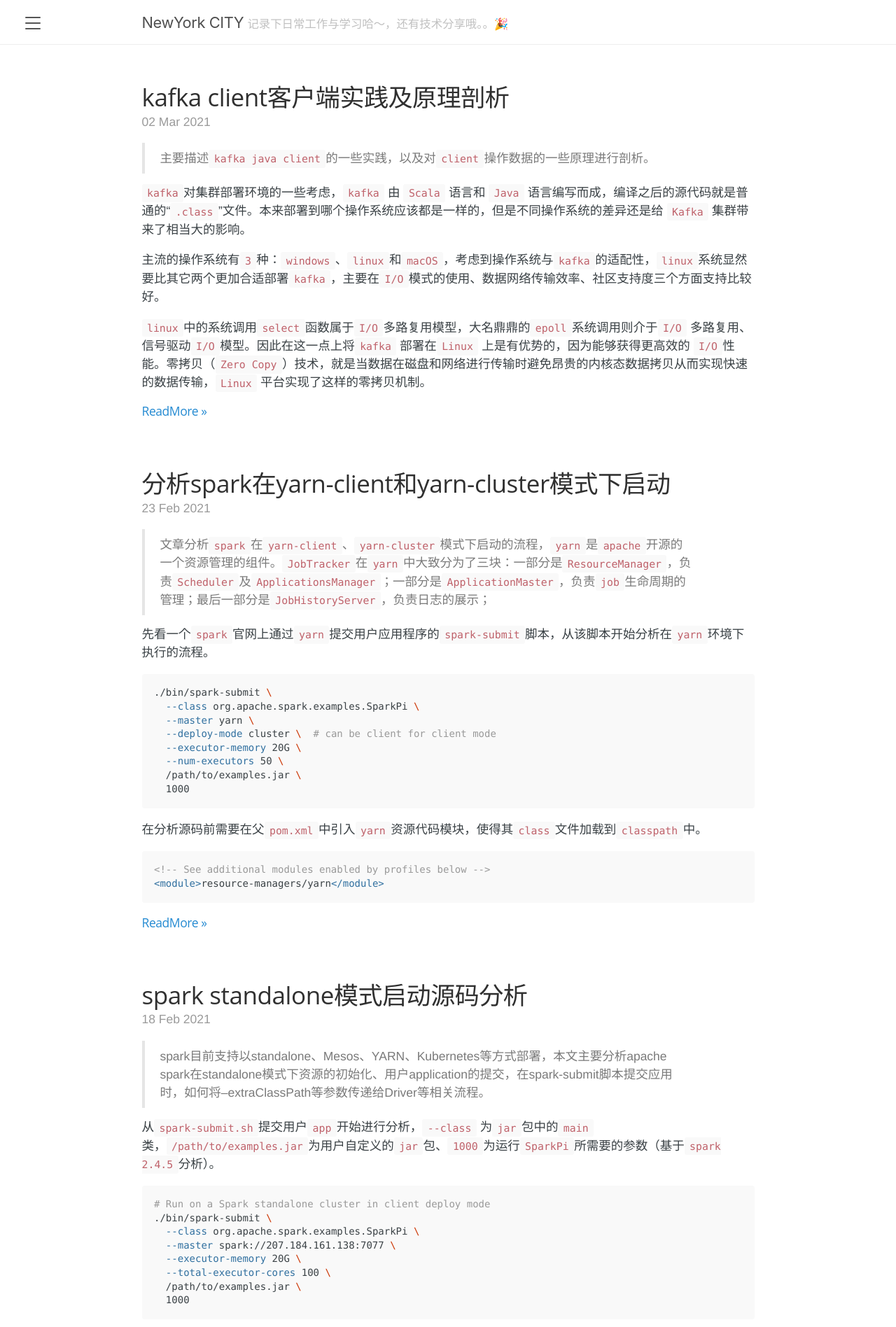
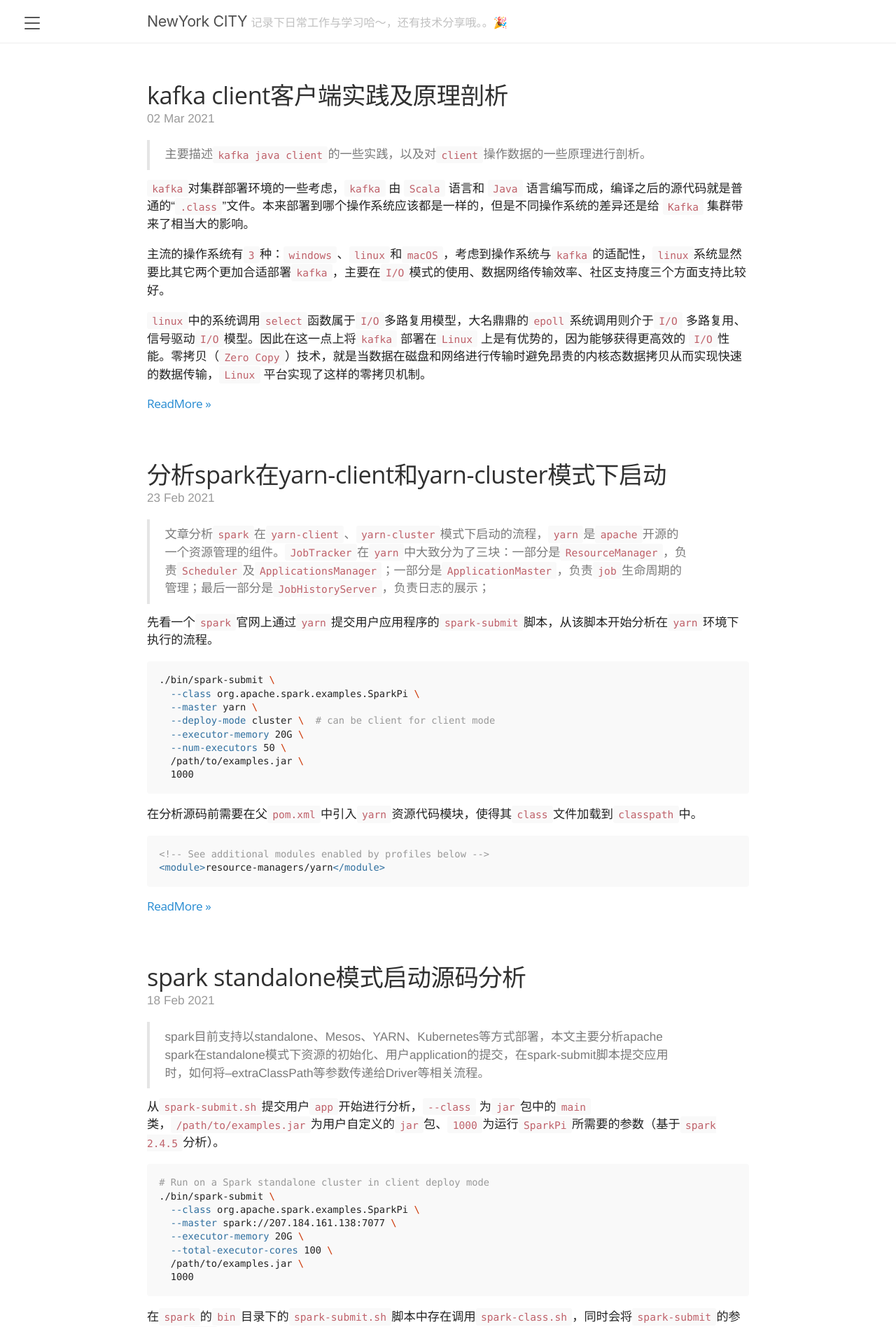
Before and after one commit to dongma/dongma.github.io, a Jekyll site: the page built from index.html, in a window 1280 px wide. Shown: the top 1896 px of the page at 70% size. Built offline with Jekyll 4.4.1, drawn with Linux system fonts in a browser that asks for light colours; the list of posts is cut into pages by our own code.

Commit message:
resize font-size to 17.2 px in html tag and use color #222

```diff
--- a/public/css/lanyon.css
+++ b/public/css/lanyon.css
@@ -312,7 +312,8 @@
 
 .page,
 .post {
-  margin-bottom: 4em;
+  /* margin-bottom: 4em; */
+  color: #222;
 }
 
 /* Blog post or page title */
--- a/public/css/poole.css
+++ b/public/css/poole.css
@@ -55,7 +55,8 @@
 }
 @media (min-width: 38em) {
   html {
-    font-size: 17.5px;
+    /* font-size: 17.5px; */
+    font-size: 17.2px;
   }
 }
 
```
